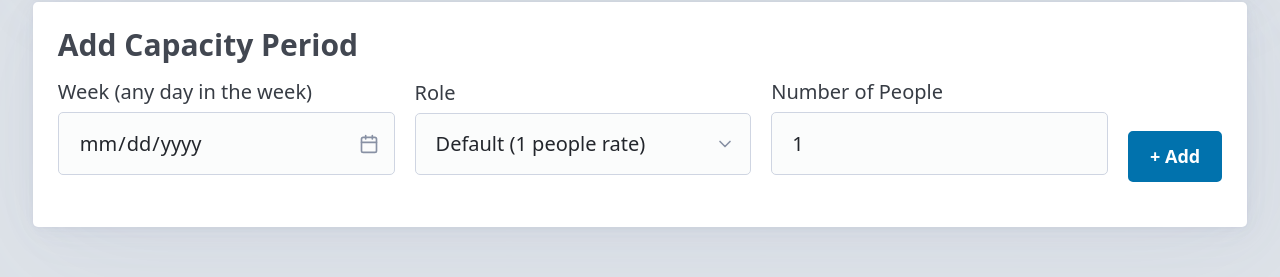
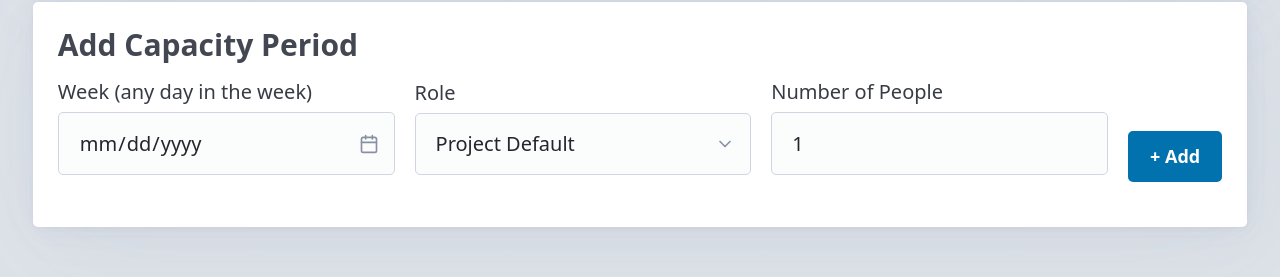
Before and after one commit to JoshFembockAlliance/Health_Check, a FastAPI app: template templates/capacity.html in a window 1280 px wide. Shown: the part 593-870 px from the top of the page. Run offline with FastAPI, Linux system fonts and the light colour scheme; the template is opened without the code that fills it: most values are stand-ins (such as "Sample title", 1, 10 or a date in 2020); some libraries are stand-ins or nearby versions.

Commit message:
fix: capacity role dropdown shows 'Project Default' instead of team size
The previous label 'Default (N people rate)' implied team size was a
role option, which is misleading — it is the fallback for weeks without
explicit capacity entries, not something a user selects per row.

Co-Authored-By: Claude Sonnet 4.6 <noreply@anthropic.com>

```diff
--- a/templates/capacity.html
+++ b/templates/capacity.html
@@ -71,7 +71,7 @@
             <label>
                 Role
                 <select name="role_id">
-                    <option value="">Default ({{ project.team_size }} people rate)</option>
+                    <option value="">Project Default</option>
                     {% for role in roles %}
                     <option value="{{ role.id }}">{{ role.name }} ({{ role.day_rate | currency }}/day)</option>
                     {% endfor %}
```
